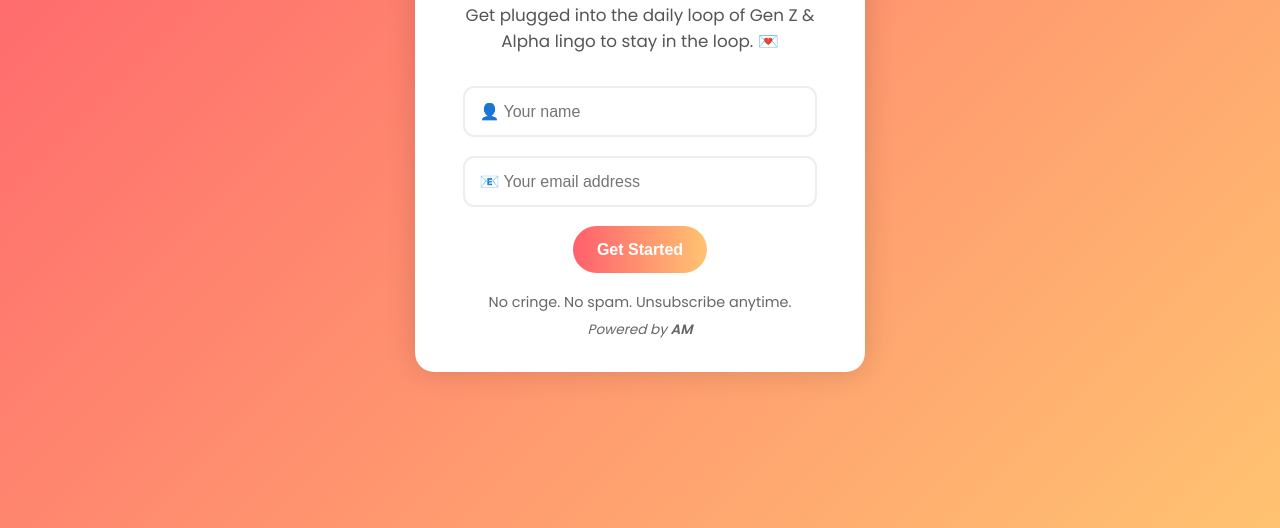
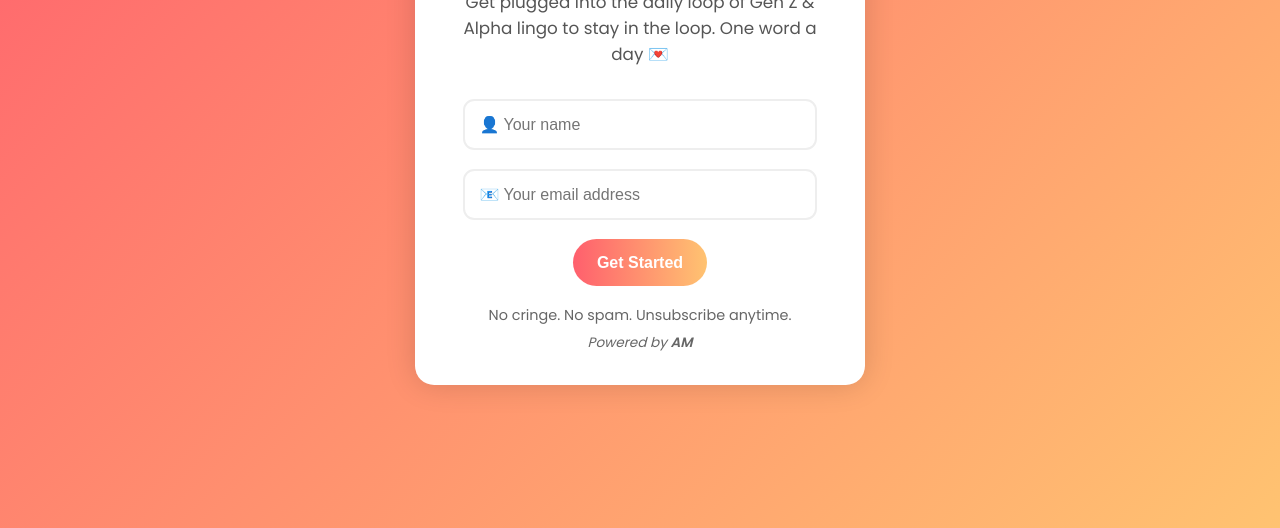
Before and after one commit to interstellarDev/emailSaaS, a plain HTML site: page index.html in a window 1280 px wide. Shown: the part 272-800 px from the top of the page. Drawn offline with Linux system fonts and the light colour scheme.

Commit message:
Update index V3.2 para change.html

```diff
--- a/index.html
+++ b/index.html
@@ -108,7 +108,7 @@
 <body>
   <div class="container">
     <h1>Slang Circuit</h1>
-    <p>Get plugged into the daily loop of Gen Z & Alpha lingo to stay in the loop. 💌</p>
+    <p>Get plugged into the daily loop of Gen Z & Alpha lingo to stay in the loop. One word a day 💌</p>
 
     <!-- Form -->
     <form id="genz-form">
```
